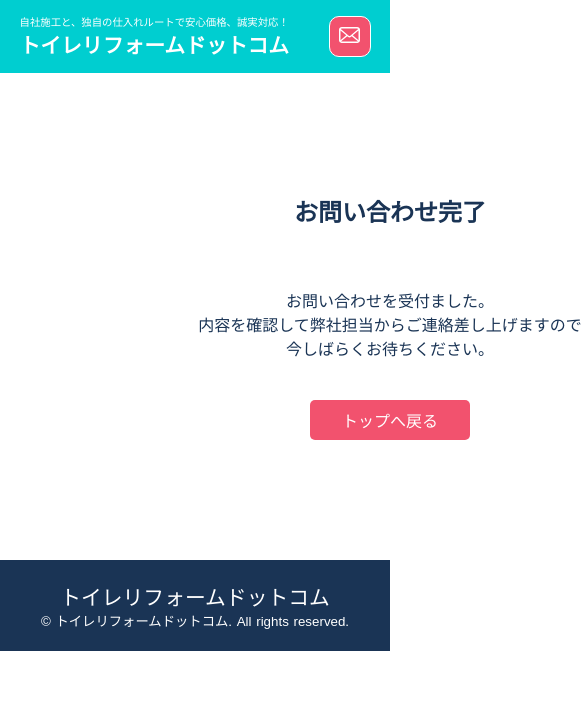
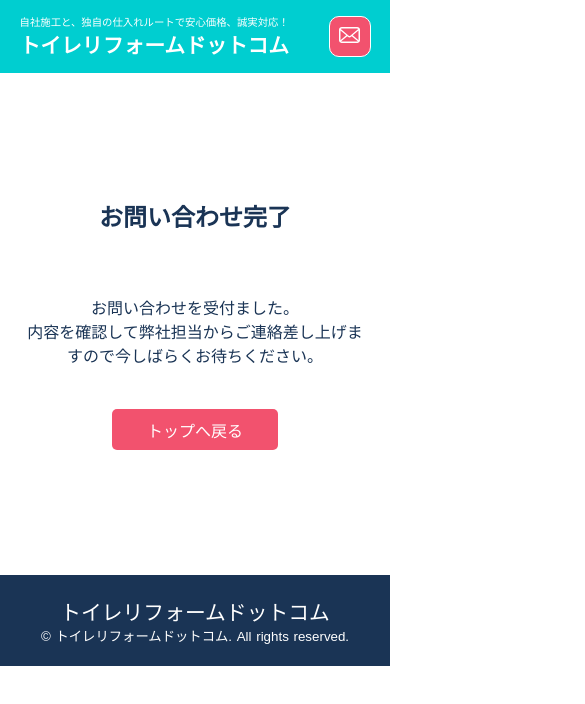
Before and after one commit to saekahamaura/toilet, a Nuxt app: page /complete in a window 390 px wide. Shown: the top 704 px of the page, 585 px wide, since content can reach past the window. Built offline with nearby package versions, Linux system fonts and the light colour scheme.

Commit message:
完了ページスマホ対応

```diff
--- a/pages/complete.vue
+++ b/pages/complete.vue
@@ -4,7 +4,7 @@
     <main>
       <section class="st-complete">
         <h1>お問い合わせ完了</h1>
-        <p>お問い合わせを受付ました。<br>内容を確認して弊社担当からご連絡差し上げますので<br>今しばらくお待ちください。</p>
+        <p>お問い合わせを受付ました。<br>内容を確認して弊社担当からご連絡差し上げますので<br class="pc">今しばらくお待ちください。</p>
         <a
           href="./"
           class="st-button pink"
@@ -63,4 +63,27 @@
   border-radius: 5px;
   margin: 0 auto;
 }
+@media screen and (max-width: 980px) {
+  .st-complete {
+    width: 90%;
+  }
+}
+@media screen and (max-width: 680px) {
+  .st-complete {
+    padding: 32vw 0;
+  }
+  h1 {
+    margin-bottom: 16vw;
+  }
+  p {
+    margin-bottom: 10.6666vw;
+  }
+  .pc {
+    display: none;
+  }
+  .st-button {
+    width: 42.6666vw;
+    height: 10.6666vw;
+  }
+}
 </style>
```
